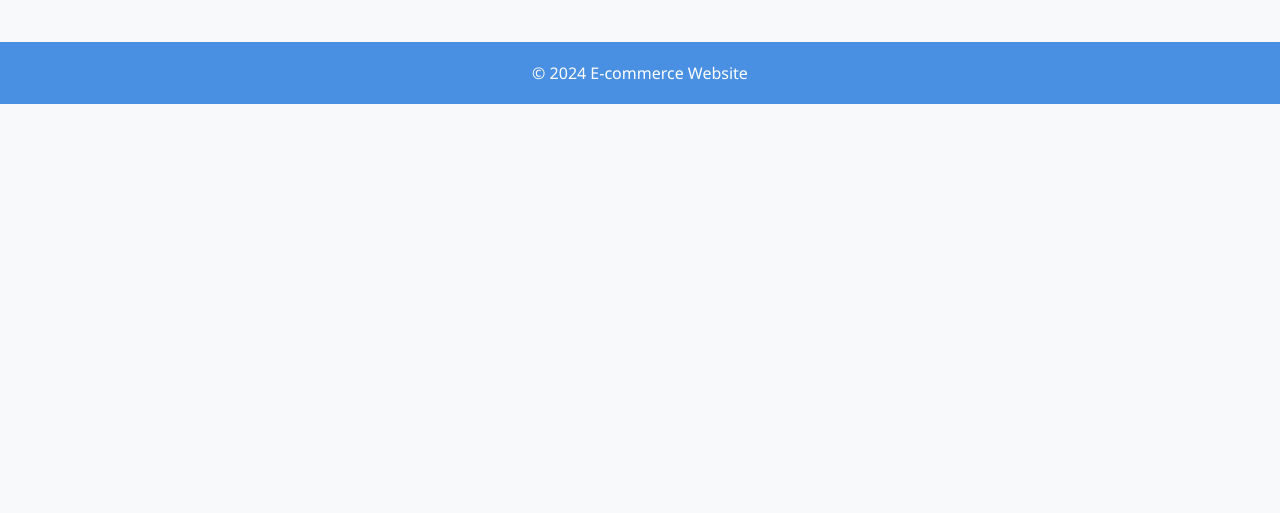
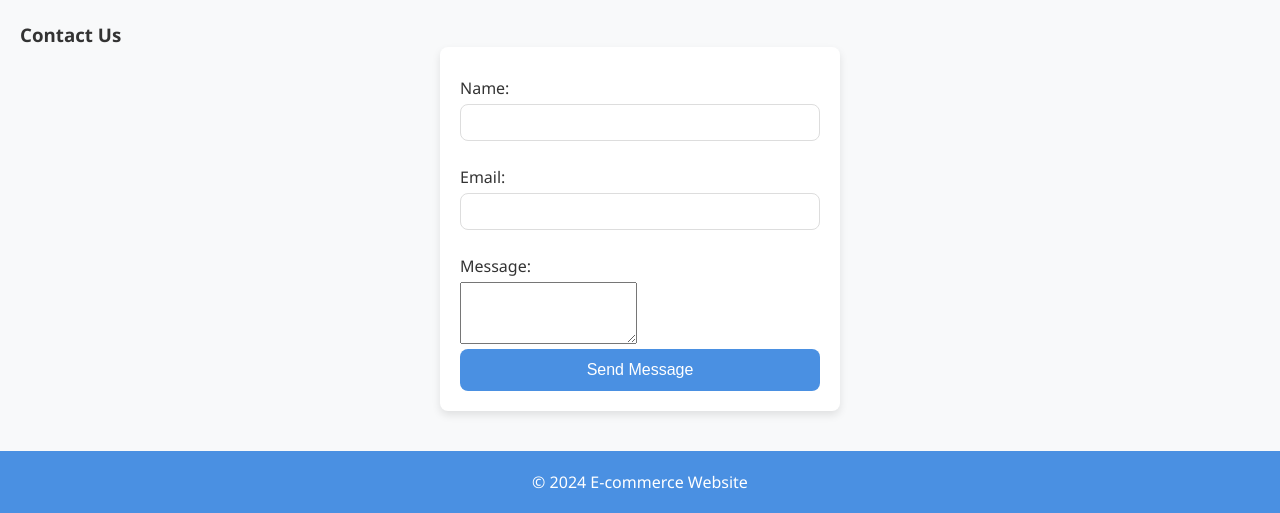
Before and after one commit to aditya23ds/Endsem, a plain HTML site: page index.html in a window 1280 px wide. Shown: the part 627-1140 px from the top of the page. Before the commit the page ends 800 px from the top, so only its background shows below. Drawn offline with Linux system fonts and the light colour scheme.

Commit message:
Update index.html

```diff
--- a/index.html
+++ b/index.html
@@ -14,7 +14,7 @@
       <li><a href="cart.html">Cart</a></li>
       <li><a href="signup.html">Sign Up</a></li>
       <li><a href="signin.html">Sign In</a></li>
-      <li><a href="assets/sample.pdf" download="sample.pdf">Download PDF</a></li>
+      <li><a href="assets/sample.pdf" download>Download PDF</a></li>
     </ul>
   </nav>
 
@@ -30,6 +30,23 @@
     <iframe width="560" height="315" src="https://www.youtube.com/embed/dQw4w9WgXcQ?si=Hmio2HpxUvcE8rSx" title="YouTube video player" frameborder="0" allow="accelerometer; autoplay; clipboard-write; encrypted-media; gyroscope; picture-in-picture; web-share" referrerpolicy="strict-origin-when-cross-origin" allowfullscreen></iframe>
   </div>
 
+  <!-- Contact Form Section -->
+  <div style="margin: 20px;">
+    <h3>Contact Us</h3>
+    <form action="your_form_processing_script.php" method="post"> <!-- Replace with your actual form processing script -->
+      <label for="name">Name:</label>
+      <input type="text" id="name" name="name" required>
+
+      <label for="email">Email:</label>
+      <input type="email" id="email" name="email" required>
+
+      <label for="message">Message:</label>
+      <textarea id="message" name="message" rows="4" required></textarea>
+
+      <button type="submit">Send Message</button>
+    </form>
+  </div>
+
   <!-- Footer Section -->
   <footer>
     <p>&copy; 2024 E-commerce Website</p>
```
